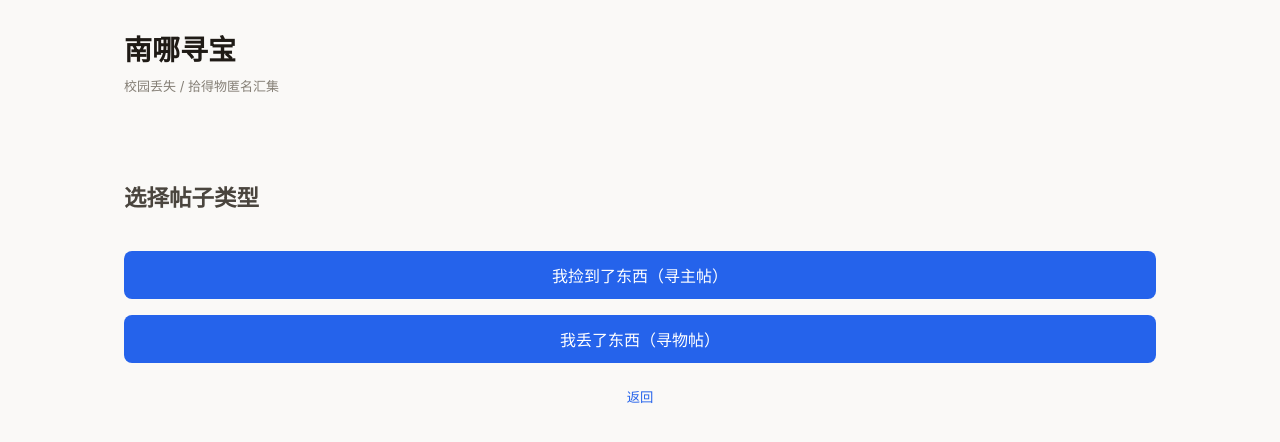
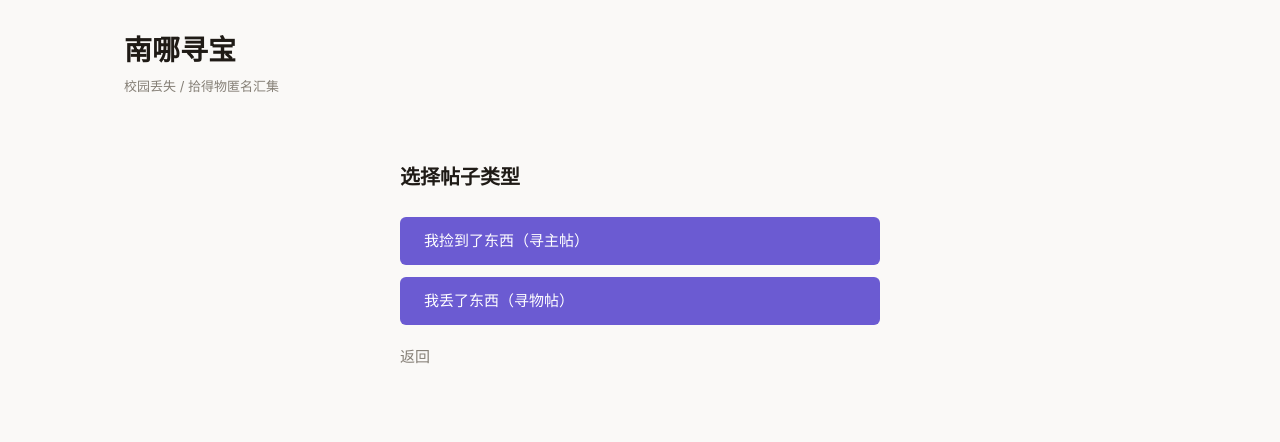
Before and after one commit to Arrebol88/Lost_and_Found, a Vue app in the folder frontend/: page / in a window 1280 px wide. Both pictures are taken after a click on the button "我要发帖". Shown: the top 442 px of the page. Built offline with nearby package versions, Linux system fonts and the light colour scheme; no server answers.

Commit message:
style(type-picker): apply tokens

```diff
--- a/frontend/src/components/TypePicker.vue
+++ b/frontend/src/components/TypePicker.vue
@@ -16,9 +16,10 @@ const emit = defineEmits(['pick', 'cancel'])
 </template>
 
 <style scoped>
-.picker { display: flex; flex-direction: column; gap: 16px; padding: 32px 0; }
-.primary { background: #2563eb; color: white; border: 0; padding: 12px 20px;
-  border-radius: 8px; font-size: 16px; cursor: pointer; }
-.primary:hover { background: #1d4ed8; }
-.link { background: transparent; border: 0; color: #2563eb; cursor: pointer; padding: 8px 0; }
+.picker { display: flex; flex-direction: column; gap: var(--sp-3); padding: var(--sp-6) 0; max-width: 480px; margin: 0 auto; }
+.picker h2 { font-size: var(--fz-h2); color: var(--text-1); font-weight: 600; margin: 0 0 var(--sp-3); }
+.primary { background: var(--accent); color: var(--surface); border: 0; padding: var(--sp-3) var(--sp-5); border-radius: var(--radius-sm); font: inherit; cursor: pointer; text-align: left; }
+.primary:hover { background: var(--accent-hover); }
+.link { background: transparent; border: 0; color: var(--text-3); cursor: pointer; padding: var(--sp-2) 0; font: inherit; align-self: flex-start; }
+.link:hover { color: var(--text-1); }
 </style>
```
